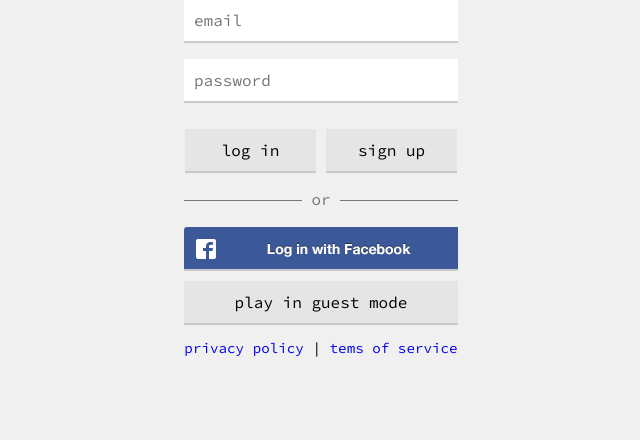
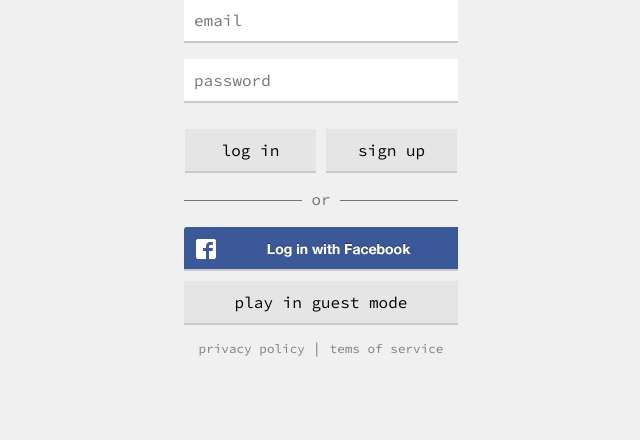
Before and after one commit to mdilovar/rubik_n, a PHP site: page /something/ in a window 1280 px wide. Shown: the part 227-667 px from the top of the page, without its empty margins (319-959 px from the left). Run offline with PHP 8.4, Linux system fonts and the light colour scheme; some libraries are stand-ins or nearby versions.

Commit message:
Update index.php

```diff
--- a/index.php
+++ b/index.php
@@ -25,14 +25,14 @@
                 </p>
 				<input type="button" class='fb big' onclick="facebookLogin()">
 				<input type="button" class='big' onclick="window.location.replace('php/rc.php?inGuestMode=true');" value="play in guest mode">
-				<p style="font-size: 0.89em;">
-					<a href="/policy.html#pp" style="text-decoration: none;">
+				<p class="policy">
+					<a href="/policy.html#pp" class="policy">
 						privacy policy
 					</a>
 					<span>
 						|
 					</span>
-					<a href="/policy.html#tos" style="text-decoration: none;">
+					<a href="/policy.html#tos" class="policy">
 						tems of service
 					</a>
 				</p>
```
